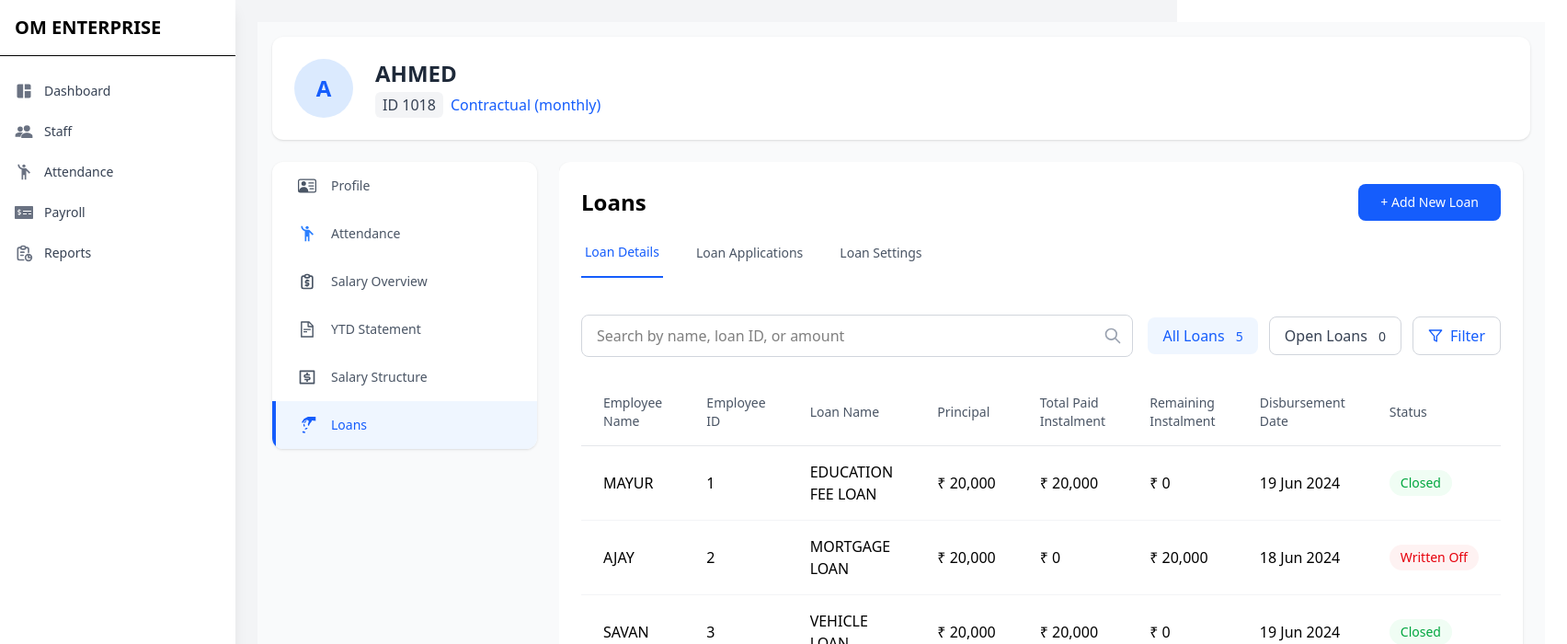
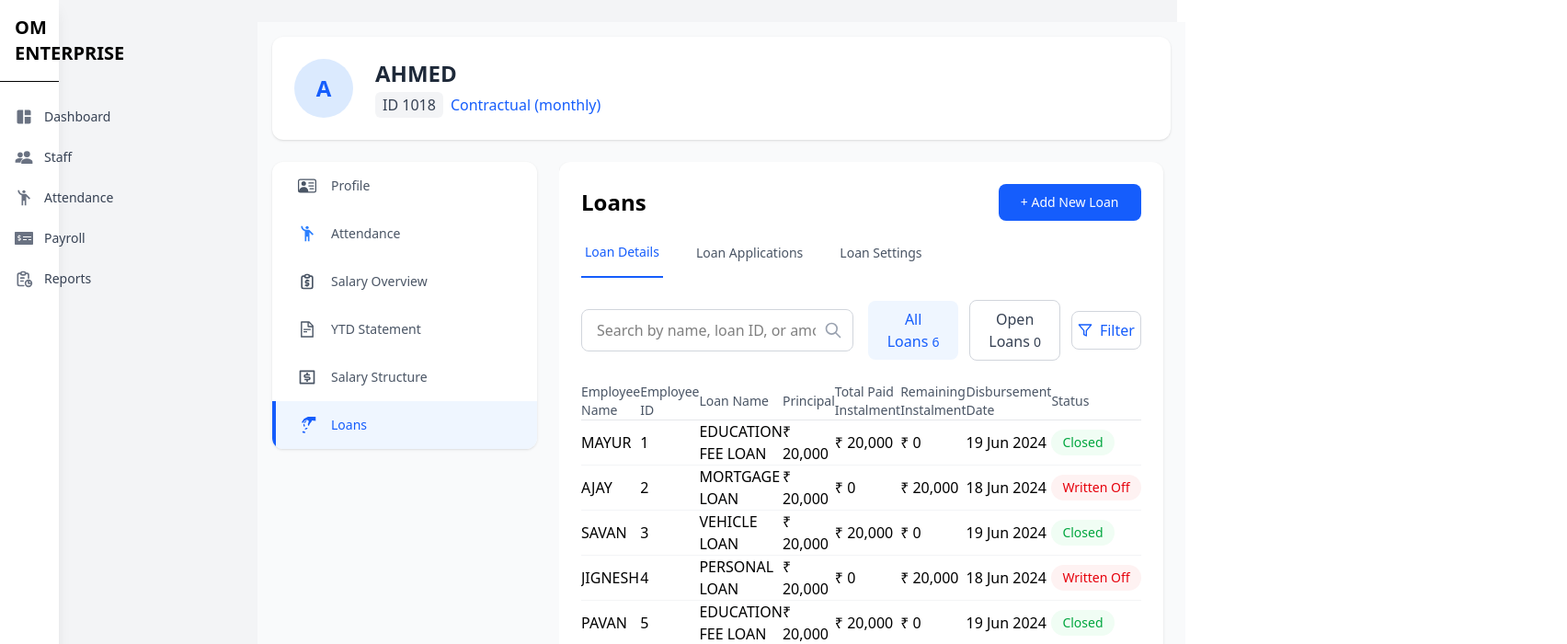
Before and after one commit to DhruvilPatel121/Pagar_Book, a React (Vite) app: page /staff/1/loans in a window 1280 px wide. Shown: the top 700 px of the page at 92% size, 1704 px wide, since content can reach past the window. Built offline with nearby package versions, Linux system fonts and the light colour scheme.

Commit message:
change the ytd statement, staf profile, loan and main sidebar page

```diff
--- a/src/component/Sidebar.jsx
+++ b/src/component/Sidebar.jsx
@@ -67,7 +67,7 @@ const Sidebar = () => {
       {/* Sidebar */}
       <div
         className={`fixed left-0 top-0 h-screen bg-white shadow-lg transition-all duration-300 ease-in-out z-[50]
-          ${isExpanded ? 'w-64' : 'w-16'}
+          w-16 hover:w-64
           ${window.innerWidth >= 768 ? 'translate-x-0' : isMobileOpen ? 'translate-x-0' : '-translate-x-full'}`}
         onMouseEnter={() => window.innerWidth >= 768 && setIsExpanded(true)}
         onMouseLeave={() => window.innerWidth >= 768 && setIsExpanded(false)}
--- a/src/pages/staff/StaffProfile.jsx
+++ b/src/pages/staff/StaffProfile.jsx
@@ -58,7 +58,7 @@ const StaffProfile = () => {
 
   return (
     <div className="min-h-screen bg-gray-50">
-      <div className="max-w-[1440px] w-full mx-auto p-4 flex flex-col h-full">
+      <div className="w-full mx-auto p-4 flex flex-col h-full">
         {/* Fixed Header */}
         <div className="bg-white rounded-xl shadow-sm mb-6">
           <div className="flex items-center gap-6 p-6">
--- a/src/pages/staff/components/YTDStatement.jsx
+++ b/src/pages/staff/components/YTDStatement.jsx
@@ -1,6 +1,218 @@
+// import React, { useState } from 'react';
+
+// const YTDStatement = () => {
+//   const [activeTab, setActiveTab] = useState('YTD Statement');
+
+//   const ytdData = {
+//     earnings: [
+//       {
+//         item: 'Gross',
+//         totalInINR: '₹ 40,624.99',
+//         months: {
+//           'Apr 2024': '-',
+//           'May 2024': '-',
+//           'Jun 2024': '-',
+//           'Jul 2024': '₹ 8,000',
+//           'Aug 2024': '₹ 7,200',
+//           'Sep 2024': '₹ 7,614.17',
+//           'Oct 2024': '₹ 9,082.49',
+//           'Nov 2024': '₹ 8,728.33',
+//           'Dec 2024': '-',
+//           'Jan 2025': '-',
+//           'Feb 2025': '-',
+//           'Mar 2025': '-'
+//         }
+//       },
+//       {
+//         item: 'Overtime',
+//         totalInINR: '₹ 1,424.99',
+//         months: {
+//           'Apr 2024': '-',
+//           'May 2024': '-',
+//           'Jun 2024': '-',
+//           'Jul 2024': '-',
+//           'Aug 2024': '-',
+//           'Sep 2024': '₹ 14.17',
+//           'Oct 2024': '₹ 682.49',
+//           'Nov 2024': '₹ 728.33',
+//           'Dec 2024': '-',
+//           'Jan 2025': '-',
+//           'Feb 2025': '-',
+//           'Mar 2025': '-'
+//         }
+//       },
+//       {
+//         item: 'System Basic',
+//         totalInINR: '₹ 39,200',
+//         months: {
+//           'Apr 2024': '-',
+//           'May 2024': '-',
+//           'Jun 2024': '-',
+//           'Jul 2024': '₹ 8,000',
+//           'Aug 2024': '₹ 7,200',
+//           'Sep 2024': '₹ 7,600',
+//           'Oct 2024': '₹ 8,400',
+//           'Nov 2024': '₹ 8,000',
+//           'Dec 2024': '-',
+//           'Jan 2025': '-',
+//           'Feb 2025': '-',
+//           'Mar 2025': '-'
+//         }
+//       }
+//     ],
+//     deductions: [
+//       {
+//         item: 'Gross',
+//         totalInINR: '₹ 1,093.34',
+//         months: {
+//           'Apr 2024': '-',
+//           'May 2024': '-',
+//           'Jun 2024': '-',
+//           'Jul 2024': '-',
+//           'Aug 2024': '₹ 6.67',
+//           'Sep 2024': '₹ 1,086.67',
+//           'Oct 2024': '-',
+//           'Nov 2024': '-',
+//           'Dec 2024': '-',
+//           'Jan 2025': '-',
+//           'Feb 2025': '-',
+//           'Mar 2025': '-'
+//         }
+//       }
+//     ]
+//   };
+
+
+//     return (
+//       <div className="w-fix bg- white rounded-lg p-6">
+//         <div className="flex justify-between items-center pb-6">
+//           <h1 className="text-xl font-semibold">Salary Statement</h1>
+//           <div className="flex gap-4">
+//            <select className="border rounded-lg px-4 py-2">
+//              <option>2024 - 2025</option>
+//            </select>
+//            <button className="bg-blue-600 text-white px-4 py-2 rounded-lg">
+//              Download
+//            </button>
+//          </div>
+//         </div>
+
+
+//         <div className="flex gap-6 border-b mb-6">
+//           <button
+//             className={`pb-2 ${activeTab === 'YTD Statement' ? 'text-blue-600 border-b-2 border-blue-600' : 'text-gray-600'}`}
+//             onClick={() => setActiveTab('YTD Statement')}
+//             >
+//             YTD Statement
+//           </button>
+//           <button
+//             className={`pb-2 ${activeTab === 'PF YTD Statement' ? 'text-blue-600 border-b-2 border-blue-600' : 'text-gray-600'}`}
+//             onClick={() => setActiveTab('PF YTD Statement')}
+//             >
+//             PF YTD Statement
+//           </button>
+//         </div>
+
+
+//         <div className="relative w-[900px]">
+//           <div className="flex border rounded-lg">
+//             {/* Fixed columns */}
+//            <div className="w-[400px] flex-shrink-0 border-r">
+//              <table className="w-full">
+//                <thead>
+//                  <tr className="border-b">
+//                    <th className="text-left py-3 pr-4 text-gray-500 font-medium w-[200px]">Item</th>
+//                    <th className="text-right py-3 pl-4 text-gray-500 font-medium w-[200px]">Total in INR</th>
+//                  </tr>
+//                </thead>
+
+//                <tbody className="divide-y">
+//                  <tr className="bg-gray-50">
+//                    <td colSpan={2} className="py-3 px-4 font-medium">Earnings</td>
+//                  </tr>
+//                  {ytdData.earnings.map((item, index) => (
+//                   <tr key={index}>
+//                     <td className="py-3 px-4">{item.item}</td>
+//                     <td className="py-3 px-4 text-right">{item.totalInINR}</td>
+//                   </tr>
+//                  ))}
+//                  <tr className="bg-gray-50">
+//                    <td colSpan={2} className="py-3 px-4 font-medium">Deductions</td>
+//                  </tr>
+//                  {ytdData.deductions.map((item, index) => (
+//                   <tr key={index}>
+//                     <td className="py-3 px-4">{item.item}</td>
+//                     <td className="py-3 px-4 text-right">{item.totalInINR}</td>
+//                   </tr>
+//                  ))}
+//                </tbody>
+//               </table>
+//            </div>
+
+//            {/* Scrollable months section */}
+//            <div className="w-full overflow-x-auto">
+//             <table className="w-full">
+//                <thead>
+//                  <tr className="border-b">
+//                    {Object.keys(ytdData.earnings[0].months).map(month => (
+//                     <th key={month} className="py-3 px-4 text-gray-500 font-medium text-right whitespace-nowrap w-[140px]">
+//                       {month}
+//                     </th>
+//                   ))}
+//                 </tr>
+//               </thead>
+
+//               <tbody className="divide-y">
+//                  <tr className="bg-gray-50">
+//                    <td colSpan={12} className="py-6 px-4 font-medium"></td>
+//                  </tr>
+//                  {ytdData.earnings.map((item, index) => (
+//                   <tr key={index}>
+//                     {Object.values(item.months).map((value, i) => (
+//                       <td key={i} className="py-3 px-4 text-right whitespace-nowrap w-[140px]">{value}</td>
+//                     ))}
+//                   </tr>
+//                  ))}
+//                  <tr className="bg-gray-50">
+//                    <td colSpan={12} className="py-6 px-4 font-medium"></td>
+//                  </tr>
+//                  {ytdData.deductions.map((item, index) => (
+//                   <tr key={index}>
+//                     {Object.values(item.months).map((value, i) => (
+//                       <td key={i} className="py-3 px-4 text-right whitespace-nowrap w-[140px]">{value}</td>
+//                     ))}
+//                   </tr>
+//                 ))}
+//               </tbody>
+//             </table>
+//            </div>
+//           </div>
+//         </div>
+//       </div>
+//     )
+//   }
+
+//   export default YTDStatement
+
+
+
+
+
+
+
+
+
+
+
+
+
+
+
+
+
+
 import React, { useState } from 'react';
-import { Link } from 'react-router-dom';
-import { IoArrowBack } from 'react-icons/io5';
+
 
 const YTDStatement = () => {
   const [activeTab, setActiveTab] = useState('YTD Statement');
@@ -84,21 +296,29 @@ const YTDStatement = () => {
     ]
   };
 
+  // Get months array
+  const months = Object.keys(ytdData.earnings[0].months);
+
   return (
-    <div className="bg-white rounded-lg p-6">
-      <div className="flex justify-between items-center mb-6">
+    <div className="flex justify-center w-full bg-gray-50 min-h-screen">
+      <div className="w-full max-w-4xl mx-auto transition-all duration-300">
+        <div className="rounded-lg">
+          {/* Header Section */}
+          <div className="pb-2 flex justify-between items-center">
             <h1 className="text-xl font-semibold">Salary Statement</h1>
             <div className="flex gap-4">
               <select className="border rounded-lg px-4 py-2">
                 <option>2024 - 2025</option>
               </select>
-          <button className="bg-blue-600 text-white px-4 py-2 rounded-lg">
+              <button className="bg-blue-600 text-white px-4 py-2 rounded-lg hover:bg-blue-700">
                 Download
               </button>
             </div>
           </div>
 
-      <div className="flex gap-6 border-b mb-6">
+          {/* Tabs */}
+          <div className="pt-2">
+            <div className="flex gap-6 border-b">
               <button
                 className={`pb-2 ${activeTab === 'YTD Statement' ? 'text-blue-600 border-b-2 border-blue-600' : 'text-gray-600'}`}
                 onClick={() => setActiveTab('YTD Statement')}
@@ -112,48 +332,49 @@ const YTDStatement = () => {
                 PF YTD Statement
               </button>
             </div>
+          </div>
 
-      <div className="relative">
-        <div className="flex border rounded-lg">
+          {/* Table Section */}
+          <div className="pt-6">
+            <div className="flex w-full">
               {/* Fixed columns */}
-          <div className="w-[400px] flex-shrink-0 border-r">
-            <table className="w-full">
+              <div className="flex-shrink-0 w-[320px]">
+                <table className="w-full border rounded-l-lg">
                   <thead>
-                <tr className="border-b">
-                  <th className="text-left py-3 pr-4 text-gray-500 font-medium w-[200px]">Item</th>
-                  <th className="text-right py-3 pl-4 text-gray-500 font-medium w-[200px]">Total in INR</th>
+                    <tr className="bg-gray-50 border-b">
+                      <th className="text-left py-3 px-4 text-gray-500 font-medium border-r">Item</th>
+                      <th className="text-right py-3 px-4 text-gray-500 font-medium border-r">Total in INR</th>
                     </tr>
                   </thead>
                   <tbody className="divide-y">
                     <tr className="bg-gray-50">
-                  <td colSpan={2} className="py-3 px-4 font-medium">Earnings</td>
+                      <td colSpan={2} className="py-3 px-4 font-medium border-r">Earnings</td>
                     </tr>
                     {ytdData.earnings.map((item, index) => (
                       <tr key={index}>
-                    <td className="py-3 px-4">{item.item}</td>
-                    <td className="py-3 px-4 text-right">{item.totalInINR}</td>
+                        <td className="py-3 px-4 border-r">{item.item}</td>
+                        <td className="py-3 px-4 text-right border-r">{item.totalInINR}</td>
                       </tr>
                     ))}
                     <tr className="bg-gray-50">
-                  <td colSpan={2} className="py-3 px-4 font-medium">Deductions</td>
+                      <td colSpan={2} className="py-3 px-4 font-medium border-r">Deductions</td>
                     </tr>
                     {ytdData.deductions.map((item, index) => (
                       <tr key={index}>
-                    <td className="py-3 px-4">{item.item}</td>
-                    <td className="py-3 px-4 text-right">{item.totalInINR}</td>
+                        <td className="py-3 px-4 border-r">{item.item}</td>
+                        <td className="py-3 px-4 text-right border-r">{item.totalInINR}</td>
                       </tr>
                     ))}
                   </tbody>
                 </table>
               </div>
-
               {/* Scrollable months section */}
-          <div className="w-[700px] overflow-x-auto">
-            <table className="w-full">
+              <div className="overflow-x-auto w-full">
+                <table className="min-w-[600px] w-full border rounded-r-lg">
                   <thead>
-                <tr className="border-b">
-                  {Object.keys(ytdData.earnings[0].months).map(month => (
-                    <th key={month} className="py-3 px-4 text-gray-500 font-medium text-right whitespace-nowrap w-[140px]">
+                    <tr className="bg-gray-50 border-b">
+                      {months.map((month, idx) => (
+                        <th key={month} className={`py-3 px-4 text-gray-500 font-medium text-right whitespace-nowrap w-[120px] border-r ${idx === months.length - 1 ? 'rounded-tr-lg' : ''}`}>
                           {month}
                         </th>
                       ))}
@@ -161,22 +382,22 @@ const YTDStatement = () => {
                   </thead>
                   <tbody className="divide-y">
                     <tr className="bg-gray-50">
-                  <td colSpan={12} className="py-6 px-4 font-medium"></td>
+                      <td colSpan={months.length} className="py-6 px-4 font-medium"></td>
                     </tr>
                     {ytdData.earnings.map((item, index) => (
                       <tr key={index}>
                         {Object.values(item.months).map((value, i) => (
-                      <td key={i} className="py-3 px-4 text-right whitespace-nowrap w-[140px]">{value}</td>
+                          <td key={i} className={`py-3 px-4 text-right whitespace-nowrap w-[120px] border-r ${i === months.length - 1 ? 'rounded-br-lg' : ''}`}>{value}</td>
                         ))}
                       </tr>
                     ))}
                     <tr className="bg-gray-50">
-                  <td colSpan={12} className="py-6 px-4 font-medium"></td>
+                      <td colSpan={months.length} className="py-6 px-4 font-medium"></td>
                     </tr>
                     {ytdData.deductions.map((item, index) => (
                       <tr key={index}>
                         {Object.values(item.months).map((value, i) => (
-                      <td key={i} className="py-3 px-4 text-right whitespace-nowrap w-[140px]">{value}</td>
+                          <td key={i} className={`py-3 px-4 text-right whitespace-nowrap w-[120px] border-r ${i === months.length - 1 ? 'rounded-br-lg' : ''}`}>{value}</td>
                         ))}
                       </tr>
                     ))}
@@ -186,6 +407,8 @@ const YTDStatement = () => {
             </div>
           </div>
         </div>
+      </div>
+    </div>
   );
 };
 
--- a/src/pages/staff/components/loan/Loans.jsx
+++ b/src/pages/staff/components/loan/Loans.jsx
@@ -61,6 +61,16 @@ const Loans = () => {
       remainingInstalment: '₹ 0',
       disbursementDate: '19 Jun 2024',
       status: 'Closed'
+    },
+    {
+      employeeName: 'PAVAN',
+      employeeId: '5',
+      loanName: 'EDUCATION FEE LOAN',
+      principal: '₹ 20,000',
+      totalPaidInstalment: '₹ 20,000',
+      remainingInstalment: '₹ 0',
+      disbursementDate: '19 Jun 2024',
+      status: 'Closed'
     }
   ];
 
@@ -108,14 +118,14 @@ const Loans = () => {
 
     return displayedLoans.map((loan, index) => (
       <tr key={index} className="hover:bg-gray-50 transition-colors">
-        <td className="py-4 px-6">{loan.employeeName}</td>
-        <td className="py-4 px-6">{loan.employeeId}</td>
-        <td className="py-4 px-6">{loan.loanName}</td>
-        <td className="py-4 px-6 whitespace-nowrap">{loan.principal}</td>
-        <td className="py-4 px-6 whitespace-nowrap">{loan.totalPaidInstalment}</td>
-        <td className="py-4 px-6 whitespace-nowrap">{loan.remainingInstalment}</td>
-        <td className="py-4 px-6">{loan.disbursementDate}</td>
-        <td className="py-4 px-6">
+        <td className="mx-auto">{loan.employeeName}</td>
+        <td className="mx-auto">{loan.employeeId}</td>
+        <td className="mx-auto">{loan.loanName}</td>
+        <td className="mx-auto">{loan.principal}</td>
+        <td className="mx-auto">{loan.totalPaidInstalment}</td>
+        <td className="mx-auto">{loan.remainingInstalment}</td>
+        <td className="mx-auto">{loan.disbursementDate}</td>
+        <td className="">
           <span className={`inline-block px-3 py-1 rounded-full text-sm font-medium whitespace-nowrap ${
             loan.status === 'Closed'
               ? 'bg-green-50 text-green-600'
@@ -131,19 +141,19 @@ const Loans = () => {
   };
 
   return (
-    <div className="bg-white rounded-xl shadow-sm">
-      <div className="p-6">
+    <div className="bg-white rounded-xl shadow-sm w-full p-6">
+
         {/* Header Section */}
-        <div className="pb-4">
-          <div className="flex justify-between items-center mb-6">
+          <div className="flex justify-between items-center pb-6">
             <h1 className="text-2xl font-semibold">Loans</h1>
             <button onClick={() => setIsAddLoanDialogOpen(true)}
-            className="bg-blue-600 hover:bg-blue-700 text-white px-6 py-2.5 rounded-lg flex items-center gap-2 text-sm font-medium transition-colors">
+            className="bg-blue-600 hover:bg-blue-700 text-white px-6 py-2.5 rounded-lg flex items-center gap-2 text-sm font-medium ">
               + Add New Loan
             </button>
           </div>
 
-          <div className="flex gap-8">
+
+        <div className="flex gap-8">
             {['Loan Details', 'Loan Applications', 'Loan Settings'].map((tab) => (
               <button
                 key={tab}
@@ -158,12 +168,12 @@ const Loans = () => {
               </button>
             ))}
           </div>
-        </div>
+
 
         {/* Search and Filters */}
-        <div className="py-6 flex flex-wrap items-center gap-4">
-          <div className="flex-1 min-w-[300px]">
-            <div className="relative">
+        <div className="py-6 flex items-center gap-4">
+          <div className="flex w-full">
+            <div className="relative w-full">
               <input
                 type="text"
                 placeholder="Search by name, loan ID, or amount"
@@ -179,29 +189,29 @@ const Loans = () => {
             </div>
           </div>
 
-          <div className="flex items-center gap-3">
+          <div className="flex items-center gap-3 w-full">
             <button
               onClick={() => setActiveFilter('All Loans')}
-              className={`px-4 py-2 rounded-lg transition-colors ${
+                className={`px-4 py-2 rounded-lg transition-colors w-full ${
                 activeFilter === 'All Loans'
                   ? 'bg-blue-50 text-blue-600'
                   : 'border border-gray-300 text-gray-700 hover:bg-gray-50'
               }`}
             >
-              All Loans <span className="ml-2 text-sm">{allLoans.length}</span>
+              All Loans <span className="text-sm">{allLoans.length}</span>
             </button>
             <button
               onClick={() => setActiveFilter('Open Loans')}
-              className={`px-4 py-2 rounded-lg transition-colors ${
+              className={`px-4 py-2 rounded-lg transition-colors w-full ${
                 activeFilter === 'Open Loans'
                   ? 'bg-blue-50 text-blue-600'
                   : 'border border-gray-300 text-gray-700 hover:bg-gray-50'
               }`}
             >
-              Open Loans <span className="ml-2 text-sm">0</span>
+              Open Loans <span className="text-sm">0</span>
             </button>
-            <button className="px-4 py-2 border border-gray-300 rounded-lg text-blue-600 hover:bg-gray-50 flex items-center gap-2 transition-colors">
-              <FiFilter className="w-4 h-4" />
+            <button className=" py-2 w-full border border-gray-300 rounded-lg text-blue-600 hover:bg-gray-50 flex justify-center items-center gap-2 transition-colors">
+              <FiFilter size={16} />
               Filter
             </button>
           </div>
@@ -209,24 +219,23 @@ const Loans = () => {
 
         {/* Table */}
         <div className="overflow-x-auto">
-          <table className="w-full min-w-[1000px]">
+          <table className="w-full">
             <thead>
               <tr className="border-b border-gray-200">
-                <th className="text-left py-4 px-6 text-gray-600 font-medium text-sm">Employee Name</th>
-                <th className="text-left py-4 px-6 text-gray-600 font-medium text-sm">Employee ID</th>
-                <th className="text-left py-4 px-6 text-gray-600 font-medium text-sm">Loan Name</th>
-                <th className="text-left py-4 px-6 text-gray-600 font-medium text-sm">Principal</th>
-                <th className="text-left py-4 px-6 text-gray-600 font-medium text-sm">Total Paid Instalment</th>
-                <th className="text-left py-4 px-6 text-gray-600 font-medium text-sm">Remaining Instalment</th>
-                <th className="text-left py-4 px-6 text-gray-600 font-medium text-sm">Disbursement Date</th>
-                <th className="text-left py-4 px-6 text-gray-600 font-medium text-sm">Status</th>
+                <th className="text-left text-gray-600 font-medium text-sm ">Employee Name</th>
+                <th className="text-left text-gray-600 font-medium text-sm">Employee ID</th>
+                <th className="text-left text-gray-600 font-medium text-sm ">Loan Name</th>
+                <th className="text-left text-gray-600 font-medium text-sm">Principal</th>
+                <th className="text-left text-gray-600 font-medium text-sm">Total Paid Instalment</th>
+                <th className="text-left text-gray-600 font-medium text-sm">Remaining Instalment</th>
+                <th className="text-left text-gray-600 font-medium text-sm">Disbursement Date</th>
+                <th className="text-left text-gray-600 font-medium text-sm">Status</th>
               </tr>
             </thead>
             <tbody className="divide-y divide-gray-100">
               {renderTableContent()}
             </tbody>
           </table>
-        </div>
       </div>
       <AddLoanDialog
         isOpen={isAddLoanDialogOpen}
```
Lines whose indentation alone changed are shown as unchanged.
